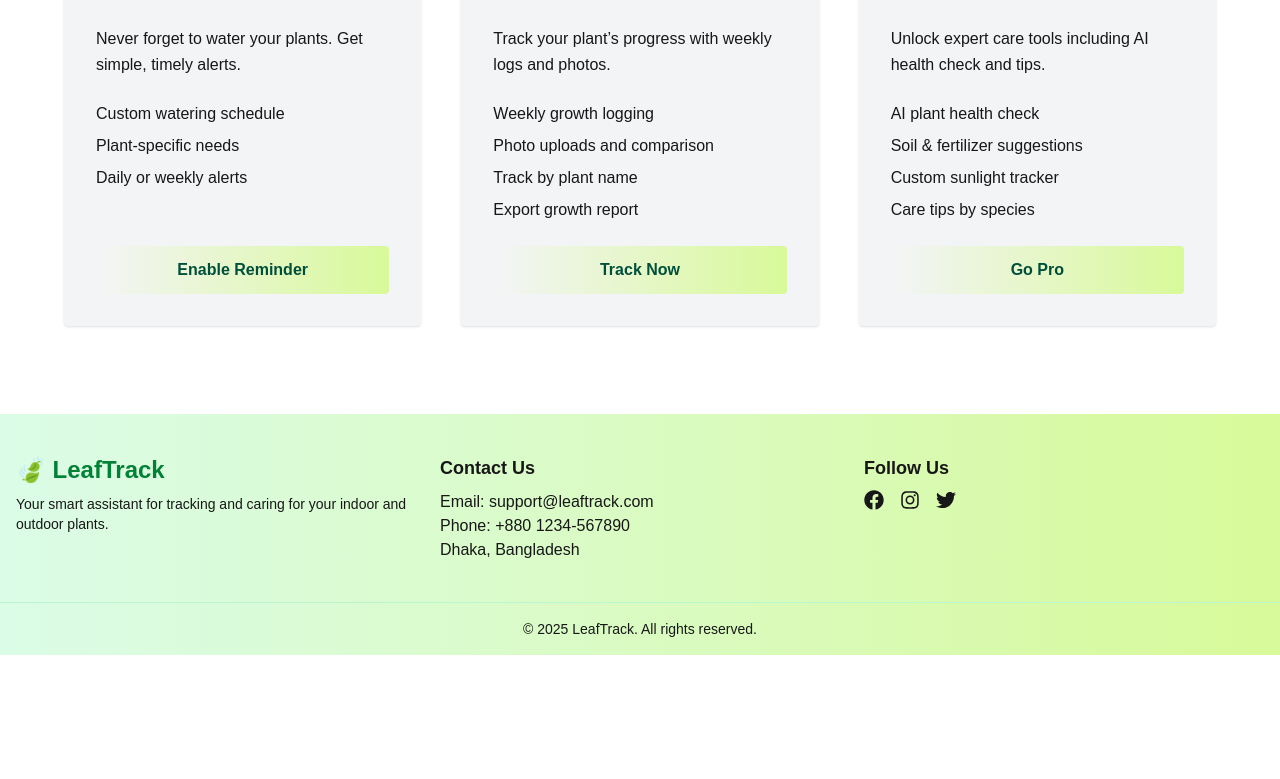
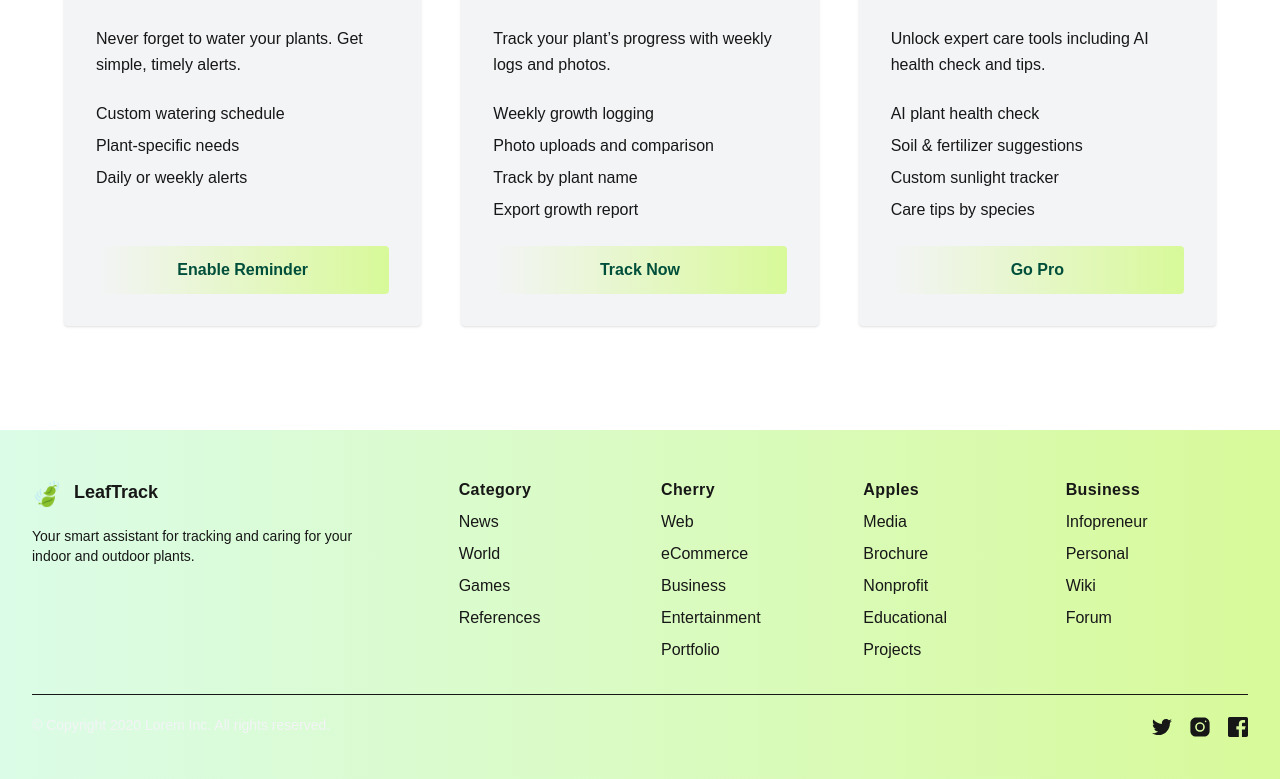
Before and after one commit to alaminislam3/leafTrack-new, a Next.js app: page / in a window 1280 px wide. Shown: the part 1982-2761 px from the top of the page. Before the commit the page ends 2637 px from the top, so only its background shows below. Built offline with nearby package versions, Linux system fonts and the light colour scheme; no server answers; the database is empty.

Commit message:
Created footer

```diff
--- a/src/app/components/Footer.jsx
+++ b/src/app/components/Footer.jsx
@@ -1,53 +1,240 @@
-import React from "react";
-import { FaFacebook, FaInstagram, FaTwitter } from "react-icons/fa";
+import Link from "next/link";
 
-const Footer = () => {
+export const Footer = () => {
   return (
-    <footer className="bg-gradient-to-r from-green-100 to-lime-200 mt-12">
-      <div className="container mx-auto px-4 py-10 grid grid-cols-1 md:grid-cols-3 gap-6 text-center md:text-left">
+    <div className="relative mt-16 bg-gradient-to-r from-green-100 to-lime-200">
 
-        {/* Website Info */}
-        <div>
-          <h2 className="text-2xl font-bold text-green-700 ">🍃 LeafTrack</h2>
-          <p className="mt-2 text-sm">
+      <div className="px-4 pt-12 mx-auto sm:max-w-xl md:max-w-full lg:max-w-screen-xl md:px-24 lg:px-8">
+        <div className="grid gap-16 row-gap-10 mb-8 lg:grid-cols-6">
+          <div className="md:max-w-md lg:col-span-2">
+            <Link
+              href="/"
+              aria-label="Go home"
+              title="Company"
+              className="inline-flex items-center"
+            >
+                <div className="flex gap-2">
+
+             <span className="text-2xl">🍃</span>
+            <span className="ml-1 text-sm md:text-lg font-bold">LeafTrack</span>
+                </div>
+
+            </Link>
+            <div className="mt-4 lg:max-w-sm">
+              <p className="text-sm text-deep-purple-50">
                 Your smart assistant for tracking and caring for your indoor and outdoor plants.
               </p>
+
             </div>
-
-        {/* Contact Info */}
+          </div>
+          <div className="grid grid-cols-2 gap-5 row-gap-8 lg:col-span-4 md:grid-cols-4">
             <div>
-          <h3 className="text-lg font-semibold mb-2">Contact Us</h3>
-          <p>Email: <a href="mailto:support@leaftrack.com" className="">support@leaftrack.com</a></p>
-          <p>Phone: +880 1234-567890</p>
-          <p>Dhaka, Bangladesh</p>
+              <p className="font-semibold tracking-wide text-teal-accent-400">
+                Category
+              </p>
+              <ul className="mt-2 space-y-2">
+                <li>
+                  <Link
+                    href="/"
+                    className="transition-colors duration-300 text-deep-purple-50 hover:text-teal-accent-400"
+                  >
+                    News
+                  </Link>
+                </li>
+                <li>
+                  <Link
+                    href="/"
+                    className="transition-colors duration-300 text-deep-purple-50 hover:text-teal-accent-400"
+                  >
+                    World
+                  </Link>
+                </li>
+                <li>
+                  <Link
+                    href="/"
+                    className="transition-colors duration-300 text-deep-purple-50 hover:text-teal-accent-400"
+                  >
+                    Games
+                  </Link>
+                </li>
+                <li>
+                  <Link
+                    href="/"
+                    className="transition-colors duration-300 text-deep-purple-50 hover:text-teal-accent-400"
+                  >
+                    References
+                  </Link>
+                </li>
+              </ul>
             </div>
-
-        {/* Social Links */}
             <div>
-          <h3 className="text-lg font-semibold mb-2">Follow Us</h3>
-          <div className="flex justify-center md:justify-start gap-4 text-xl mt-2">
-            <a href="https://facebook.com" target="_blank" rel="noopener noreferrer" className="hover:text-blue-600">
-              <FaFacebook />
-            </a>
-            <a href="https://instagram.com" target="_blank" rel="noopener noreferrer" className="hover:text-pink-500">
-              <FaInstagram />
-            </a>
-            <a href="https://twitter.com" target="_blank" rel="noopener noreferrer" className="hover:text-sky-500">
-              <FaTwitter />
-            </a>
-            {/* <a href="mailto:support@leaftrack.com" className="hover:text-green-700">
-              <FaEnvelope />
-            </a> */}
+              <p className="font-semibold tracking-wide text-teal-accent-400">
+                Cherry
+              </p>
+              <ul className="mt-2 space-y-2">
+                <li>
+                  <Link
+                    href="/"
+                    className="transition-colors duration-300 text-deep-purple-50 hover:text-teal-accent-400"
+                  >
+                    Web
+                  </Link>
+                </li>
+                <li>
+                  <Link
+                    href="/"
+                    className="transition-colors duration-300 text-deep-purple-50 hover:text-teal-accent-400"
+                  >
+                    eCommerce
+                  </Link>
+                </li>
+                <li>
+                  <Link
+                    href="/"
+                    className="transition-colors duration-300 text-deep-purple-50 hover:text-teal-accent-400"
+                  >
+                    Business
+                  </Link>
+                </li>
+                <li>
+                  <Link
+                    href="/"
+                    className="transition-colors duration-300 text-deep-purple-50 hover:text-teal-accent-400"
+                  >
+                    Entertainment
+                  </Link>
+                </li>
+                <li>
+                  <Link
+                    href="/"
+                    className="transition-colors duration-300 text-deep-purple-50 hover:text-teal-accent-400"
+                  >
+                    Portfolio
+                  </Link>
+                </li>
+              </ul>
+            </div>
+            <div>
+              <p className="font-semibold tracking-wide text-teal-accent-400">
+                Apples
+              </p>
+              <ul className="mt-2 space-y-2">
+                <li>
+                  <Link
+                    href="/"
+                    className="transition-colors duration-300 text-deep-purple-50 hover:text-teal-accent-400"
+                  >
+                    Media
+                  </Link>
+                </li>
+                <li>
+                  <Link
+                    href="/"
+                    className="transition-colors duration-300 text-deep-purple-50 hover:text-teal-accent-400"
+                  >
+                    Brochure
+                  </Link>
+                </li>
+                <li>
+                  <Link
+                    href="/"
+                    className="transition-colors duration-300 text-deep-purple-50 hover:text-teal-accent-400"
+                  >
+                    Nonprofit
+                  </Link>
+                </li>
+                <li>
+                  <Link
+                    href="/"
+                    className="transition-colors duration-300 text-deep-purple-50 hover:text-teal-accent-400"
+                  >
+                    Educational
+                  </Link>
+                </li>
+                <li>
+                  <Link
+                    href="/"
+                    className="transition-colors duration-300 text-deep-purple-50 hover:text-teal-accent-400"
+                  >
+                    Projects
+                  </Link>
+                </li>
+              </ul>
+            </div>
+            <div>
+              <p className="font-semibold tracking-wide text-teal-accent-400">
+                Business
+              </p>
+              <ul className="mt-2 space-y-2">
+                <li>
+                  <Link
+                    href="/"
+                    className="transition-colors duration-300 text-deep-purple-50 hover:text-teal-accent-400"
+                  >
+                    Infopreneur
+                  </Link>
+                </li>
+                <li>
+                  <Link
+                    href="/"
+                    className="transition-colors duration-300 text-deep-purple-50 hover:text-teal-accent-400"
+                  >
+                    Personal
+                  </Link>
+                </li>
+                <li>
+                  <Link
+                    href="/"
+                    className="transition-colors duration-300 text-deep-purple-50 hover:text-teal-accent-400"
+                  >
+                    Wiki
+                  </Link>
+                </li>
+                <li>
+                  <Link
+                    href="/"
+                    className="transition-colors duration-300 text-deep-purple-50 hover:text-teal-accent-400"
+                  >
+                    Forum
+                  </Link>
+                </li>
+              </ul>
             </div>
           </div>
         </div>
-
-      {/* Bottom Section */}
-      <div className="text-center py-4 border-t border-green-200 text-sm">
-        © {new Date().getFullYear()} LeafTrack. All rights reserved.
+        <div className="flex flex-col justify-between pt-5 pb-10 border-t border-deep-purple-accent-200 sm:flex-row">
+          <p className="text-sm text-gray-100">
+            © Copyright 2020 Lorem Inc. All rights reserved.
+          </p>
+          <div className="flex items-center mt-4 space-x-4 sm:mt-0">
+            <Link
+              href="/"
+              className="transition-colors duration-300 text-deep-purple-100 hover:text-teal-accent-400"
+            >
+              <svg viewBox="0 0 24 24" fill="currentColor" className="h-5">
+                <path d="M24,4.6c-0.9,0.4-1.8,0.7-2.8,0.8c1-0.6,1.8-1.6,2.2-2.7c-1,0.6-2,1-3.1,1.2c-0.9-1-2.2-1.6-3.6-1.6 c-2.7,0-4.9,2.2-4.9,4.9c0,0.4,0,0.8,0.1,1.1C7.7,8.1,4.1,6.1,1.7,3.1C1.2,3.9,1,4.7,1,5.6c0,1.7,0.9,3.2,2.2,4.1 C2.4,9.7,1.6,9.5,1,9.1c0,0,0,0,0,0.1c0,2.4,1.7,4.4,3.9,4.8c-0.4,0.1-0.8,0.2-1.3,0.2c-0.3,0-0.6,0-0.9-0.1c0.6,2,2.4,3.4,4.6,3.4 c-1.7,1.3-3.8,2.1-6.1,2.1c-0.4,0-0.8,0-1.2-0.1c2.2,1.4,4.8,2.2,7.5,2.2c9.1,0,14-7.5,14-14c0-0.2,0-0.4,0-0.6 C22.5,6.4,23.3,5.5,24,4.6z" />
+              </svg>
+            </Link>
+            <Link
+              href="/"
+              className="transition-colors duration-300 text-deep-purple-100 hover:text-teal-accent-400"
+            >
+              <svg viewBox="0 0 30 30" fill="currentColor" className="h-6">
+                <circle cx="15" cy="15" r="4" />
+                <path d="M19.999,3h-10C6.14,3,3,6.141,3,10.001v10C3,23.86,6.141,27,10.001,27h10C23.86,27,27,23.859,27,19.999v-10   C27,6.14,23.859,3,19.999,3z M15,21c-3.309,0-6-2.691-6-6s2.691-6,6-6s6,2.691,6,6S18.309,21,15,21z M22,9c-0.552,0-1-0.448-1-1   c0-0.552,0.448-1,1-1s1,0.448,1,1C23,8.552,22.552,9,22,9z" />
+              </svg>
+            </Link>
+            <Link
+              href="/"
+              className="transition-colors duration-300 text-deep-purple-100 hover:text-teal-accent-400"
+            >
+              <svg viewBox="0 0 24 24" fill="currentColor" className="h-5">
+                <path d="M22,0H2C0.895,0,0,0.895,0,2v20c0,1.105,0.895,2,2,2h11v-9h-3v-4h3V8.413c0-3.1,1.893-4.788,4.659-4.788 c1.325,0,2.463,0.099,2.795,0.143v3.24l-1.918,0.001c-1.504,0-1.795,0.715-1.795,1.763V11h4.44l-1,4h-3.44v9H22c1.105,0,2-0.895,2-2 V2C24,0.895,23.105,0,22,0z" />
+              </svg>
+            </Link>
           </div>
-    </footer>
+        </div>
+      </div>
+    </div>
   );
 };
-
-export default Footer;
--- a/src/app/layout.js
+++ b/src/app/layout.js
@@ -1,7 +1,8 @@
 import { Geist, Geist_Mono } from "next/font/google";
 import "./globals.css";
 import Navbar from "./shared/navbar";
-import Footer from "./components/Footer";
+import { Footer } from "./components/Footer";
+
 
 const geistSans = Geist({
   variable: "--font-geist-sans",
@@ -14,7 +15,7 @@
 });
 
 export const metadata = {
-  title: "Create Next App",
+  title: "LeafTrack - Your Plant Care Companion",
   description: "Generated by create next app",
 };
 
--- a/src/app/shared/navbar.jsx
+++ b/src/app/shared/navbar.jsx
@@ -21,7 +21,7 @@
   };
 
   return (
-    <nav className="bg-green-200 px-4 md:px-8 py-2">
+    <nav className="bg-gradient-to-r from-green-100 to-lime-200 px-4 md:px-8 py-2">
       <div className="w-full max-w-7xl mx-auto">
         <div className="flex items-center justify-between bg-white rounded-full px-4 md:px-8 py-3 shadow-lg">
           {/* Logo */}
```
Lines whose indentation alone changed are shown as unchanged.
